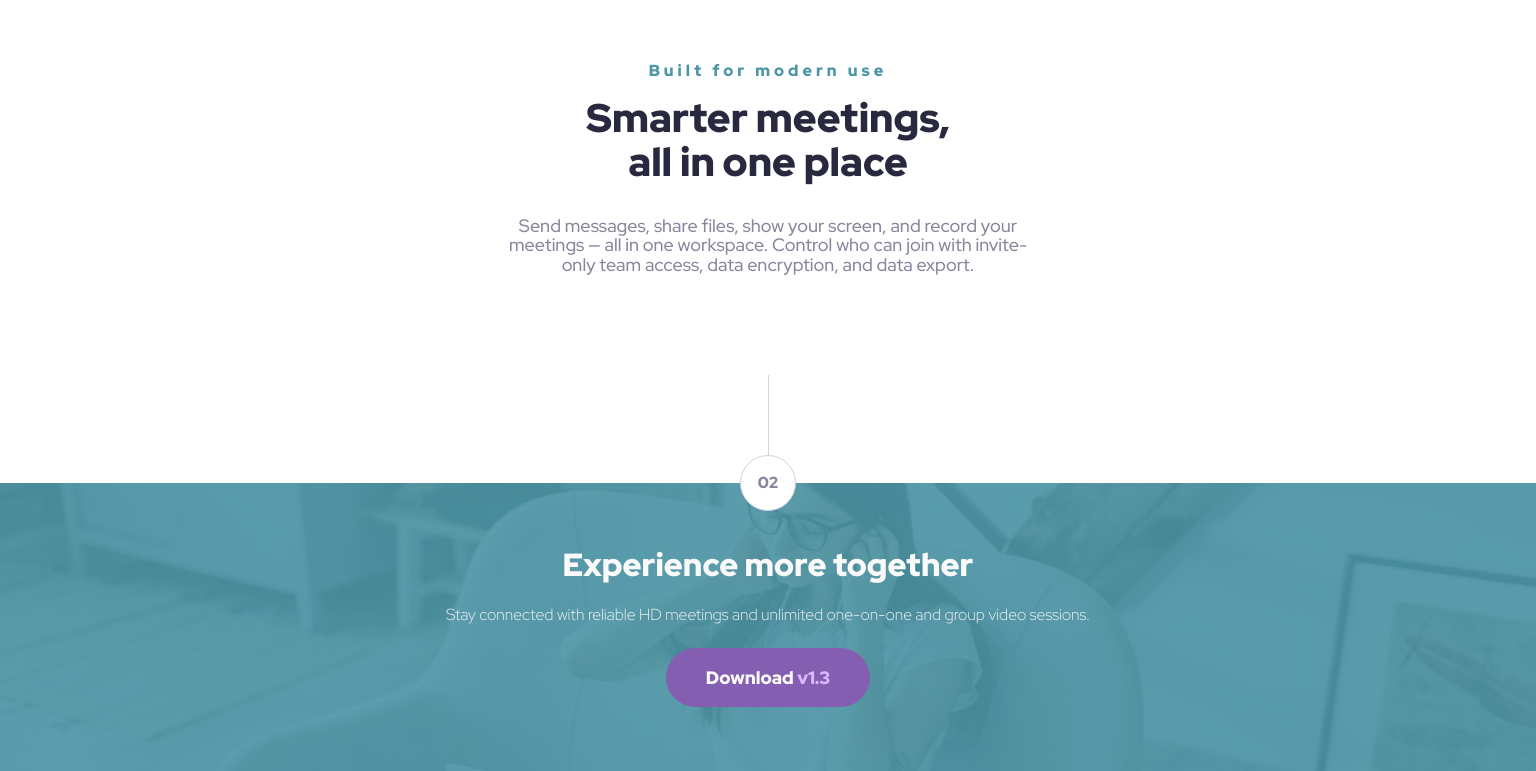
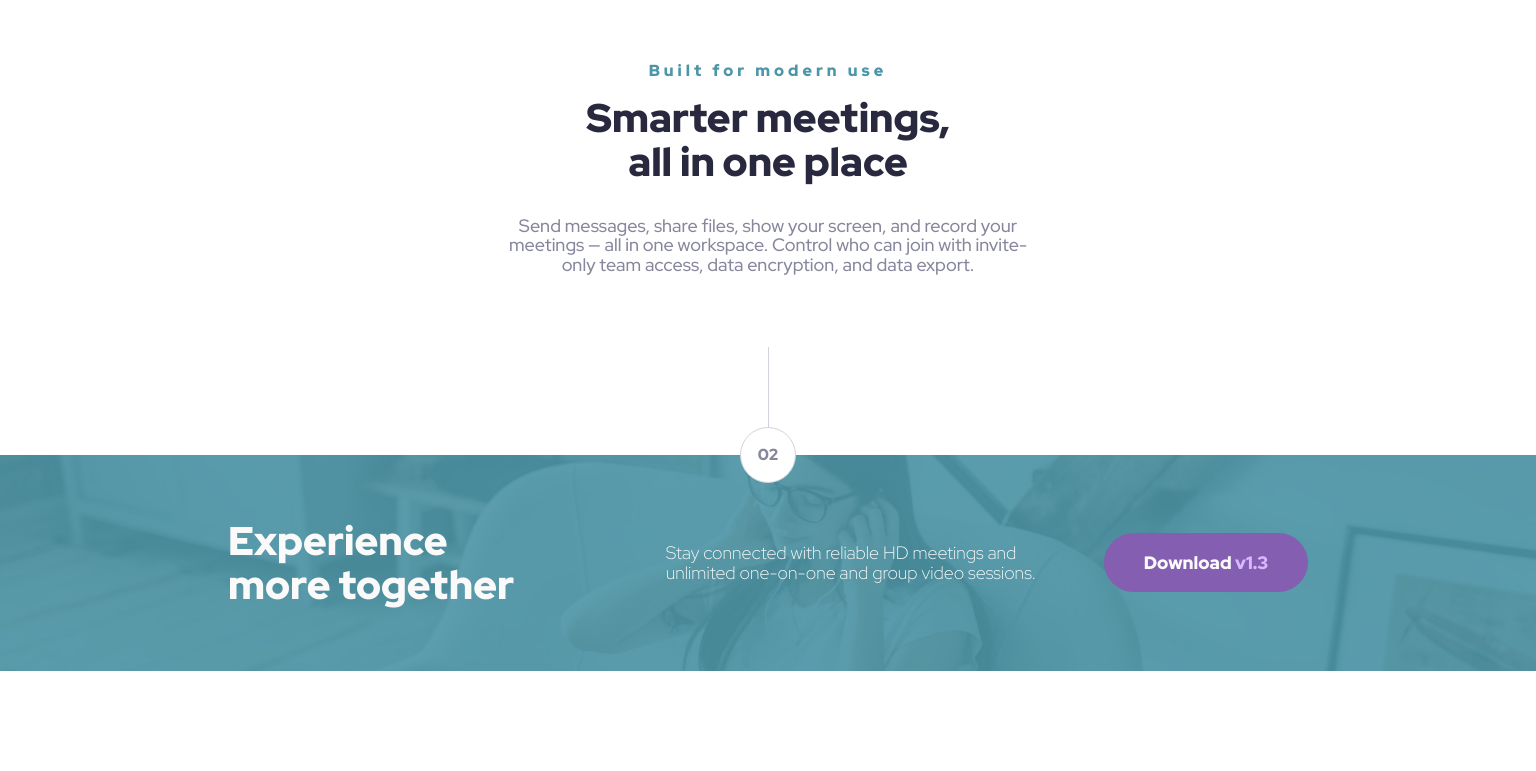
Before and after one commit to MathiasHun1/FEM-meet-landing-page, a React (Vite) app: page / in a window 1536 px wide. Shown: the part 992-1763 px from the top of the page. After the commit the page ends 1663 px from the top, so only its background shows below. Built offline with nearby package versions, Linux system fonts and the light colour scheme.

Commit message:
positoned footer elements correctly on big screen

```diff
--- a/src/components/Footer.jsx
+++ b/src/components/Footer.jsx
@@ -18,7 +18,9 @@ const Footer = () => {
         <p className="text-footer">
           Stay connected with reliable HD meetings and unlimited one-on-one and group video sessions.
         </p>
-        <Button text="Download" spanText="v1.3" color="purple" />
+        <div>
+          <Button text="Download" spanText="v1.3" color="purple" />
+        </div>
       </div>
     </footer>
   );
--- a/src/styles/components/DecorElement.scss
+++ b/src/styles/components/DecorElement.scss
@@ -12,7 +12,7 @@
 }
 
 .circle {
-  @include mixins.text-preset-5-desktop;
+  @include mixins.text-preset-5-desktop();
   color: colors.$slate-600;
   width: 56px;
   height: 56px;
--- a/src/styles/components/Footer.scss
+++ b/src/styles/components/Footer.scss
@@ -63,9 +63,6 @@ footer::after {
   display: none;
 }
 
-.mobile-image {
-}
-
 //TABLET
 @media (min-width: 580px) {
   .mobile-image {
@@ -74,6 +71,11 @@ footer::after {
 
   .tablet-image {
     display: block;
+  }
+
+  .title-footer {
+    @include mixins.text-preset-2-tablet();
+    color: colors.$white;
   }
 }
 
@@ -86,4 +88,41 @@ footer::after {
   .desktop-image {
     display: block;
   }
+
+  .title-footer {
+    @include mixins.text-preset-2-desktop();
+    color: colors.$white;
+  }
+
+  .text-footer {
+    @include mixins.text-preset-4-desktop();
+    color: colors.$white;
+    font-weight: 200;
+  }
+
+  footer {
+    display: flex;
+    justify-content: center;
+  }
+
+  .inner {
+    flex-direction: row;
+    gap: 60px;
+    text-align: start;
+    padding-left: 80px;
+    padding-right: 80px;
+    max-width: 1240px;
+
+    h2 {
+      flex: 2;
+    }
+
+    p {
+      flex: 2;
+    }
+
+    button {
+      flex: 1;
+    }
+  }
 }
--- a/src/styles/components/Main.scss
+++ b/src/styles/components/Main.scss
@@ -5,7 +5,7 @@
 
 .wrapper-main {
   padding: spacing.$spacing-400;
-  padding-bottom: spacing.$spacing-800;
+  padding-bottom: calc(spacing.$spacing-800 - 28px);
   display: flex;
   flex-direction: column;
   align-items: center;
@@ -39,17 +39,17 @@
 }
 
 .title-main {
-  @include mixins.text-preset-3-mobile;
+  @include mixins.text-preset-3-mobile();
   margin-bottom: spacing.$spacing-200;
 }
 
 .bold-text-main {
-  @include mixins.text-preset-2-mobile;
+  @include mixins.text-preset-2-mobile();
   margin-bottom: spacing.$spacing-400;
 }
 
 .arcticle-main {
-  @include mixins.text-preset-4-tablet;
+  @include mixins.text-preset-4-tablet();
   color: colors.$slate-600;
 }
 
@@ -64,11 +64,11 @@
   }
 
   .title-main {
-    @include mixins.text-preset-3-tablet;
+    @include mixins.text-preset-3-tablet();
   }
 
   .bold-text-main {
-    @include mixins.text-preset-2-tablet;
+    @include mixins.text-preset-2-tablet();
   }
 }
 
@@ -86,19 +86,19 @@
   }
 
   .wrapper-main {
-    padding-bottom: spacing.$spacing-900;
+    padding-bottom: calc(spacing.$spacing-900 - 28px);
   }
 
   .title-main {
-    @include mixins.text-preset-3-desktop;
+    @include mixins.text-preset-3-desktop();
   }
 
   .bold-text-main {
-    @include mixins.text-preset-2-desktop;
+    @include mixins.text-preset-2-desktop();
   }
 
   .arcticle-main {
-    @include mixins.text-preset-4-desktop;
+    @include mixins.text-preset-4-desktop();
     color: colors.$slate-600;
   }
 }
```
